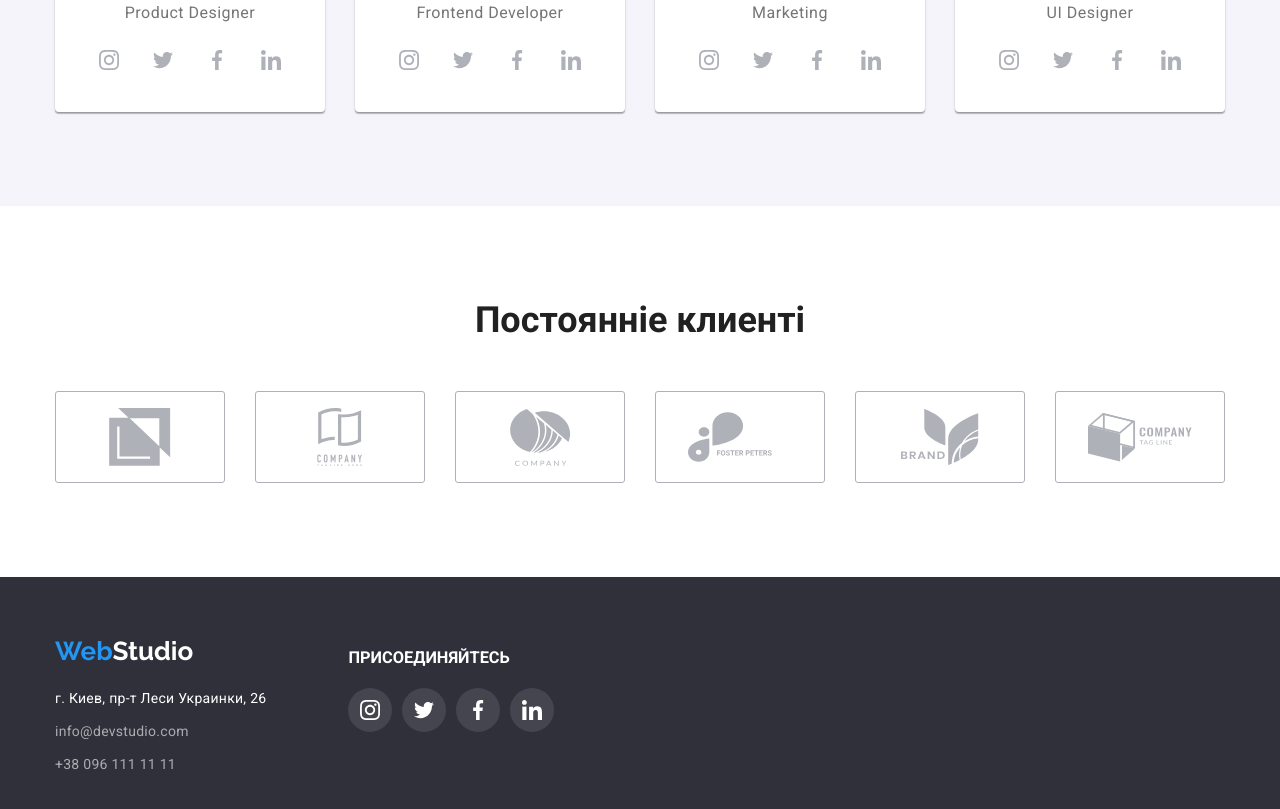
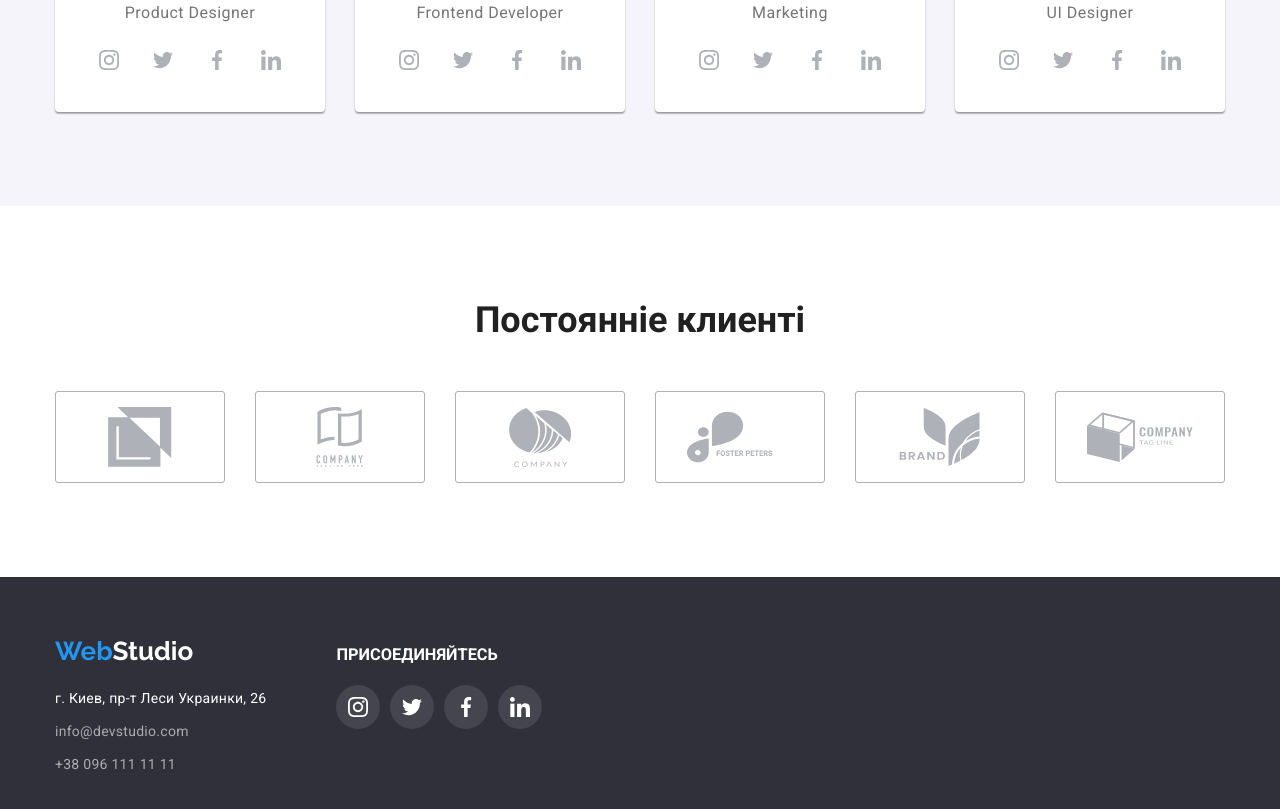
Before and after one commit to Tripoli80/goit-markup-hw-04, a plain HTML site: page index.html in a window 1280 px wide. Shown: the part 2094-2903 px from the top of the page. Drawn offline with nearby package versions, Linux system fonts and the light colour scheme.

Commit message:
eddit dz

```diff
--- a/CSS/style.css
+++ b/CSS/style.css
@@ -452,6 +452,8 @@ justify-content: center;
 .our-client-item {
   width: calc(100% / 6 - 30px);
   margin-left: 30px;
+  height: 92px;
+
 }
 .our-client-box {
   display: flex;
@@ -461,14 +463,33 @@ justify-content: center;
   border-color: var(--social-color-primary);
   border-radius: 3px;
 }
+
+.client-link{
+
+  width: 100%;
+  height: 100%;
+  display: flex;
+  align-items: center;
+  justify-content: center;
+  border: solid 1px;
+  border-color: var(--social-color-primary);
+  border-radius: 3px;
+}
+.client-link:hover,
+.client-link:focus,
 .our-client-box:hover,
 .our-client-box:focus {
-  border-color: #2196f3;
+border-color: #2196f3;
 }
 .client-icon {
-  margin: 16px 32px;
+
+ width: 106px;
+ height: 60px;
+
   fill: var(--social-color-primary);
 }
+.client-link:hover .client-icon,
+.client-link:focus .client-icon,
 .our-client-box:hover .client-icon,
 .our-client-box:focus .client-icon {
   fill: #2196f3;
@@ -509,16 +530,22 @@ justify-content: center;
 
 .footer-container {
   display: flex;
+  align-items: baseline;
+
 }
 
 .footer-container-item:not(:last-child) {
   margin-right: 70px;
+
 }
 .footer-container-item:last-child {
-  padding: 12px;
+
+
 }
 .footer-sosial-box {
   display: flex;
+  align-items: center;
+  justify-content: center;
   width: 44px;
   height: 44px;
   background-color: rgba(255, 255, 255, 0.1);
@@ -545,7 +572,8 @@ justify-content: center;
 
 .footer-sosial-icon {
   display: block;
-  margin: 12px 12px;
+height: 20px;
+  width: 20px;
   fill: var(--bcg-main);
 }
 .ewew {
@@ -605,8 +633,9 @@ justify-content: center;
   padding: 6px 22px;
 }
 
-.exp-butt-txt:focus,
-.exp-butt-txt:hover {
+.portfolio-exp-button:hover .exp-butt-txt,
+.portfolio-exp-button:focus .exp-butt-txt
+ {
   color: var(--text-secondary-liter);
   font-family: var(--font-primary);
   padding: 6px 22px;
--- a/index.html
+++ b/index.html
@@ -323,47 +323,47 @@
         <div class="container">
           <h2 class="section-title">Постоянніе клиенті</h2>
           <ul class=" our-client-list">
-          <li class="our-client-item"><a href="#">
-            <div class="our-client-box">
+          <li class="our-client-item"><a href="#" class="client-link">
+
                   <svg class="client-icon">
                     <use href="./images/icons.svg#icon-company-0"> </use>
                   </svg>
-            </div></a>
+           </a>
           </li>
-         <li class="our-client-item"><a href="#">
-            <div class="our-client-box">
+         <li class="our-client-item"><a href="#" class="client-link">
+
                   <svg class="client-icon">
                     <use href="./images/icons.svg#icon-company-1"> </use>
                   </svg>
-            </div></a>
+            </a>
           </li>
-          <li class="our-client-item"><a href="#">
-            <div class="our-client-box">
+          <li class="our-client-item"><a href="#" class="client-link">
+
                   <svg class="client-icon">
                     <use href="./images/icons.svg#icon-company-2"> </use>
                   </svg>
-            </div></a>
+            </a>
           </li>
-          <li class="our-client-item"><a href="#">
-            <div class="our-client-box">
+          <li class="our-client-item"><a href="#" class="client-link">
+
                   <svg class="client-icon">
                     <use href="./images/icons.svg#icon-company-3"> </use>
                   </svg>
-            </div></a>
+            </a>
           </li>
-          <li class="our-client-item"><a href="#">
-            <div class="our-client-box">
+          <li class="our-client-item"><a href="#" class="client-link">
+
                   <svg class="client-icon">
                     <use href="./images/icons.svg#icon-company-4"> </use>
                   </svg>
-            </div></a>
+            </a>
           </li>
-          <li class="our-client-item"><a href="#">
-            <div class="our-client-box">
+          <li class="our-client-item"><a href="#" class="client-link">
+
                   <svg class="client-icon">
                     <use href="./images/icons.svg#icon-company-5"> </use>
                   </svg>
-            </div></a>
+            </a>
           </li>
         </ul>
         </div>
```
